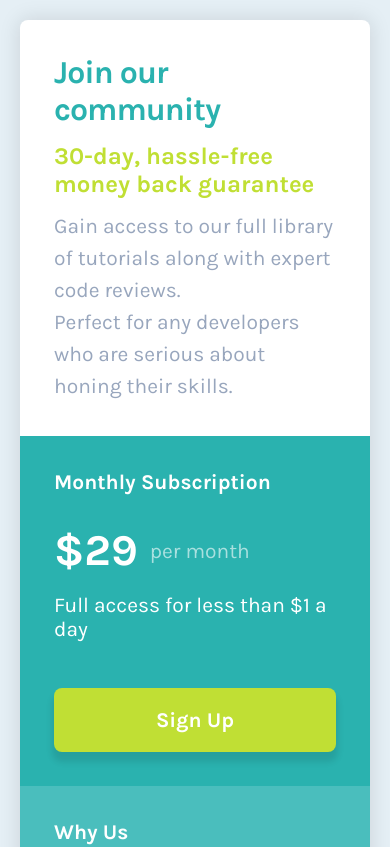
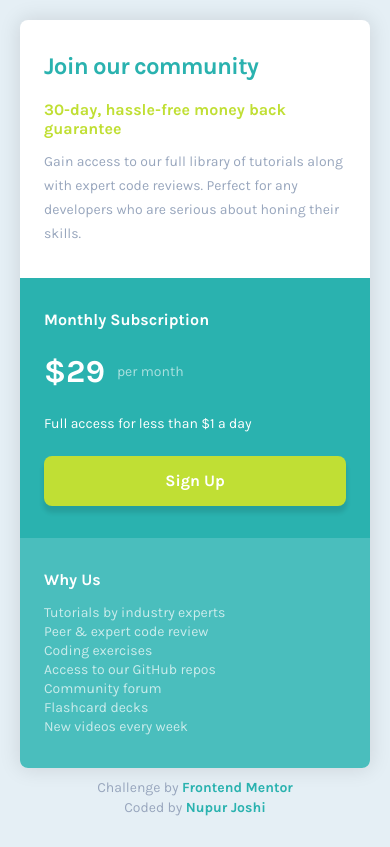
Before and after one commit to DezineWings/FrontEndChallenges, a plain HTML site: page index.html in a window 390 px wide. Shown: the top 847 px of the page. Drawn offline with Linux system fonts and the light colour scheme.

Commit message:
1) Px to rem conversion 2) Reduced overall design size 3) Responsive related issues solved

```diff
--- a/css/style.css
+++ b/css/style.css
@@ -4,106 +4,107 @@
 	margin: 0;
 	padding: 0;
 }
-body, #container, .container__item, .price, footer {
+html {
+	font-size: 100%;
+}
+body {
 	display: flex;
-}
-body, #container, footer {
 	justify-content: center;
 	align-items: center;
-}
-body {
+	flex-direction: column;
 	font-family: 'Karla', sans-serif;
-	flex-direction: column;
 	height: 100vh;
+	width: 100%;
 	padding: 20px;
 	background-color: #e5eff5;
 }
+h1 {
+	font-size: 2rem;
+	font-weight: 700;
+	margin-right: 12px;
+}
+h2 {
+	font-size: 1.5rem;
+	font-weight: 700;
+	margin-bottom: 8px;
+	letter-spacing: -0.8px;
+	color: #2ab2af;
+}
+h3 {
+	font-size: 1.125rem;
+	font-weight: 300;
+}
+h4 {
+	font-size: 1rem;
+	font-weight: 700;
+}
+h5 {
+	font-size: 1rem;
+	font-weight: 400;
+}
+p {
+	font-size: 0.875rem;
+	font-weight: 400;
+}
 #container {
-	width: 860px;
+	display: flex;
+	justify-content: center;
+	align-items: center;
+	width: max(637px, 44.23611111111111%);
+	width: 637px;
 	border-radius: 8px;
 	background-color: #fff;
-	-webkit-box-shadow: 0 0 20px 2px rgba(0, 0, 0, .1);
-	-moz-box-shadow: 0 0 20px 2px rgba(0, 0, 0, .1);
 	box-shadow: 0 0 20px 2px rgba(0, 0, 0, .1);
 	flex-wrap: wrap;
 }
 .container__item {
+	display: flex;
 	flex-direction: column;
 	width: 50%;
-	height: 350px;
-	padding: 58px 54px;
+	height: 260px;
+	padding: 46px 42px;
 	justify-content: space-between;
 }
 .first {
 	width: 100%;
-	height: 292px;
+	height: 216px;
 	color: #000;
-}
-.first>h2 {
-	font-size: 2em; /*32px*/
-	font-weight: 700;
-	margin-bottom: 14px;
-	letter-spacing: -1px;
-	color: #2ab2af;
+	justify-content: space-between;
 }
 .first>h3 {
-	font-size: 1.5em; /*24px*/
+	color: hsl(71, 73%, 54%);
 	font-weight: 700;
-	color: hsl(71, 73%, 54%);
 }
 .first>h4 {
-	font-size: 1.3125em; /*21px*/
+	line-height: 24px;
+	color: hsl(218, 22%, 67%);
 	font-weight: 400;
-	line-height: 32px;
-	color: hsl(218, 22%, 67%);
 }
 .second {
 	color: #fff;
 	border-bottom-left-radius: 8px;
 	background-color: #2ab2af;
 }
-.second>h4 {
-	font-size: 1.3125em; /*21px*/
-	font-weight: 700;
-}
 .price {
+	display: flex;
 	width: 100%;
 	align-items: center;
-	margin-top: -16px;
 }
-.price>h1 {
-	font-size: 2.75em; /*44px*/
-	font-weight: 700;
-	margin-right: 12px;
-}
-.price>h4 {
-	font-size: 1.3125em; /*21px*/
-	font-weight: 400;
+.price>p {
 	color: rgba(255, 255, 255, .6);
-}
-.second>h4 {
-	font-size: 1.3125em; /*21px*/
-	font-weight: 700;
-}
-.second>h5 {
-	font-size: 1.3125em; /*21px*/
-	font-weight: 400;
-	margin-top: -30px;
 }
 button {
 	font-family: 'Karla', sans-serif;
-	font-size: 1.3125em; /*21px*/
-	font-weight: 600;
+	font-size: 1rem;
+	font-weight: 700;
 	width: 100%;
-	height: 64px;
+	height: 50px;
 	color: #fff;
 	border-style: none;
 	border-radius: 8px;
-	outline: none;
+	outline: 0;
 	background-color: hsl(71, 73%, 54%);
-	-webkit-box-shadow: 0 8px 6px 2px rgba(0, 0, 0, .1);
-	-moz-box-shadow: 0 8px 6px 2px rgba(0, 0, 0, .1);
-	box-shadow: 0 8px 6px 2px rgba(0, 0, 0, .1);
+	box-shadow: 0 6px 4px 1px rgba(0, 0, 0, .1);
 }
 button:hover {
 	cursor: pointer;
@@ -113,25 +114,20 @@ button:hover {
 	border-bottom-right-radius: 8px;
 	background-color: #4abebd;
 }
-.third>h4 {
-	font-size: 1.3125em; /*21px*/
-	font-weight: 700;
-}
 .keypoints>p {
-	font-size: 1em; /*16px*/
-	font-weight: 400;
-	line-height: 26px;
-	color: rgba(255, 255, 255, .6);
+	line-height: 19px;
+	color: rgba(255, 255, 255, 0.7);
 }
 footer {
-	font-size: .875em;
+	display: flex;
+	justify-content: center;
+	align-items: center;
 	position: fixed;
 	bottom: 0;
 	flex-direction: column;
 	width: 100%;
-	height: 80px;
+	height: 60px;
 	text-align: center;
-	/*14px*/
 	color: hsl(218, 22%, 67%);
 	line-height: 20px;
 }
@@ -140,7 +136,7 @@ a {
 	text-decoration: none;
 	color: #2ab2af;
 }
-@media screen and (max-width: 680px) {
+@media screen and (max-width:677px) {
 	body {
 		height: auto;
 		padding-bottom: 0;
@@ -148,17 +144,20 @@ a {
 	#container {
 		width: 100%;
 		height: auto;
-		justify-content: center;
 	}
 	.container__item {
 		width: 100%;
-		padding: 34px;
+		padding: 32px 24px;
 	}
 	.first {
 		height: auto;
 	}
+	.first>h3 {
+		font-size: 1rem;
+		margin: 12px 0;
+	}
 	.first>h4 {
-		margin-top: 12px;
+		font-size: 0.875rem;
 	}
 	.second, .third {
 		border-radius: 0;
@@ -168,7 +167,7 @@ a {
 		border-radius: 0 0 8px 8px;
 	}
 	.third>h4 {
-		margin-bottom: 20px;
+		margin-bottom: 14px;
 	}
 	footer {
 		position: relative;
--- a/index.html
+++ b/index.html
@@ -12,16 +12,15 @@
 		<div class="container__item first">
 			<h2>Join our community</h2>
 			<h3>30-day, hassle-free money back guarantee</h3>
-			<h4>Gain access to our full library of tutorials along with expert code reviews.<br>
-			Perfect for any developers who are serious about honing their skills.</h4>
+			<h4>Gain access to our full library of tutorials along with expert code reviews. Perfect for any developers who are serious about honing their skills.</h4>
 		</div>
 		<div class="container__item second">
 			<h4>Monthly Subscription</h4>
 			<div class="price">
 				<h1>&dollar;29</h1>
-				<h4>per month</h4>
+				<p>per month</p>
 			</div>
-			<h5>Full access for less than &dollar;1 a day</h5>
+			<p>Full access for less than &dollar;1 a day</p>
 			<button>Sign Up</button>
 		</div>
 		<div class="container__item third">
@@ -38,7 +37,7 @@
 		</div>
 	</div>
 	<footer>
-		<p>Challenge by <a href="https://www.frontendmentor.io/profile/DezineWings" target="_blank">Frontend Mentor</a> <br>
+		<p>Challenge by <a href="https://www.frontendmentor.io/profile/DezineWings" target="_blank">Frontend Mentor</a><br>
 		Coded by <a href="https://dribbble.com/dezinewings_official" target="_blank">Nupur Joshi</a></p>
 	</footer>
 </body>
```
